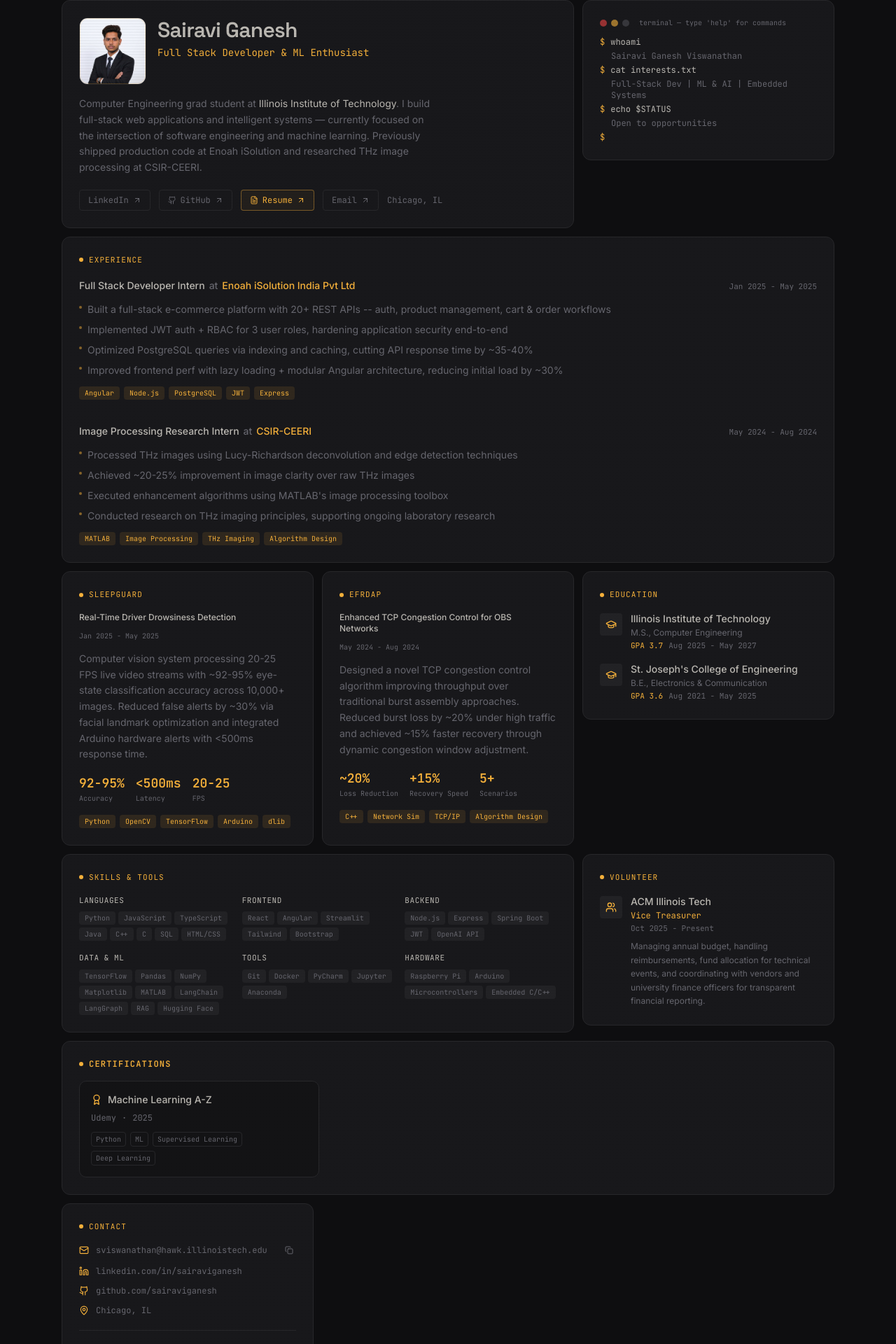
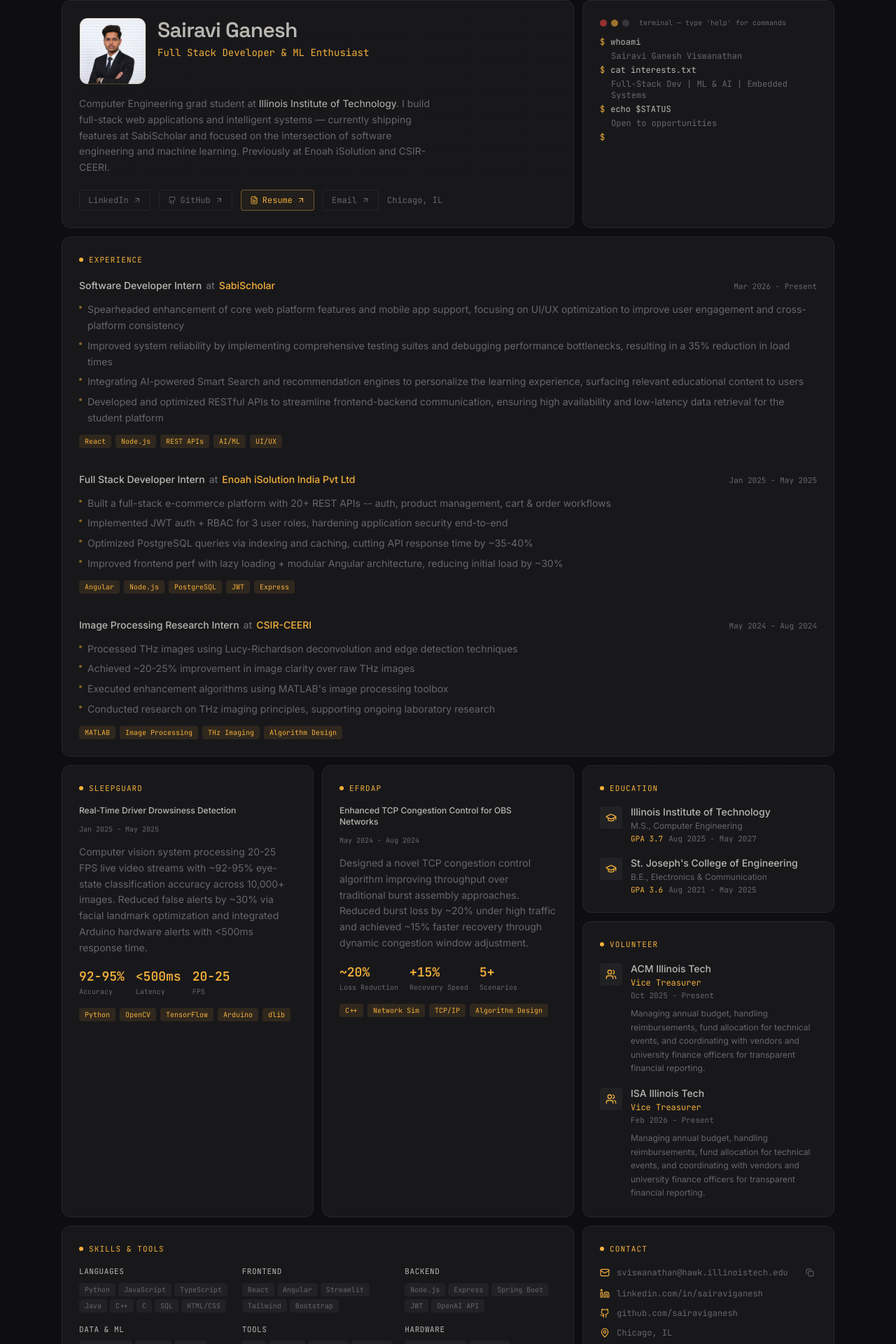
Before and after one commit to Thanos4304/PortFolio, a Next.js app: page / in a window 1280 px wide. Shown: the part 85-2005 px from the top of the page at 70% size. Built offline with nearby package versions, Linux system fonts and the light colour scheme.

Commit message:
lots of fixes

```diff
--- a/app/page.tsx
+++ b/app/page.tsx
@@ -22,7 +22,7 @@ export default function Home() {
           <FadeIn delay={0} className="md:col-span-2 lg:col-span-2 contents">
             <IdentityCard />
           </FadeIn>
-          <FadeIn delay={100}>
+          <FadeIn delay={100} className="h-full">
             <TerminalCard />
           </FadeIn>
 
@@ -31,30 +31,26 @@ export default function Home() {
             <ExperienceCards />
           </FadeIn>
 
-          {/* Row 3: Projects + Education */}
+          {/* Row 3+4: Projects & Skills (left 2 cols) + Education & Volunteer stacked (right col) */}
           <FadeIn delay={0} className="md:col-span-2 lg:col-span-2 contents">
             <ProjectCards />
           </FadeIn>
-          <FadeIn delay={100}>
+          <FadeIn delay={100} className="flex flex-col gap-3">
             <EducationCard />
+            <VolunteerCard />
           </FadeIn>
 
-          {/* Row 4: Skills + Volunteer */}
+          {/* Row 4: Skills + Contact */}
           <FadeIn delay={0} className="md:col-span-1 lg:col-span-2 contents">
             <SkillsGrid />
           </FadeIn>
-          <FadeIn delay={100}>
-            <VolunteerCard />
+          <FadeIn delay={100} className="h-full">
+            <ContactCard />
           </FadeIn>
 
           {/* Row 5: Certifications */}
           <FadeIn delay={0} className="md:col-span-2 lg:col-span-3 contents">
             <CertificationsCard />
-          </FadeIn>
-
-          {/* Row 6: Contact */}
-          <FadeIn delay={0} className="md:col-span-2 lg:col-span-3 contents">
-            <ContactCard />
           </FadeIn>
         </div>
       </main>
--- a/components/certifications-card.tsx
+++ b/components/certifications-card.tsx
@@ -5,8 +5,8 @@ const CERTIFICATIONS = [
   {
     title: "Machine Learning A-Z",
     issuer: "Udemy",
-    date: "2025",
-    url: "", // Add your certificate URL here
+    date: "2024",
+    url: "/certificates/udemymlcert.pdf",
     tags: ["Python", "ML", "Supervised Learning", "Deep Learning"],
   },
   // Add more certifications here in the future
--- a/components/contact-card.tsx
+++ b/components/contact-card.tsx
@@ -46,7 +46,7 @@ export function ContactCard() {
   }
 
   return (
-    <BentoCard label="Contact" className="lg:col-span-1" id="contact">
+    <BentoCard label="Contact" className="lg:col-span-1 h-full scroll-mt-16" id="contact">
       <div className="flex flex-col gap-3">
         {links.map((link) => {
           const Icon = link.icon
@@ -91,11 +91,6 @@ export function ContactCard() {
           )
         })}
       </div>
-      <div className="mt-5 border-t border-border pt-4">
-        <p className="font-mono text-[10px] text-muted-foreground">
-          Built with Next.js + Tailwind CSS
-        </p>
-      </div>
     </BentoCard>
   )
 }
--- a/components/experience-cards.tsx
+++ b/components/experience-cards.tsx
@@ -2,6 +2,18 @@ import { BentoCard } from "./bento-card"
 import { ArrowUpRight } from "lucide-react"
 
 const experiences = [
+  {
+    company: "SabiScholar",
+    role: "Software Developer Intern",
+    period: "Mar 2026 - Present",
+    bullets: [
+      "Spearheaded enhancement of core web platform features and mobile app support, focusing on UI/UX optimization to improve user engagement and cross-platform consistency",
+      "Improved system reliability by implementing comprehensive testing suites and debugging performance bottlenecks, resulting in a 35% reduction in load times",
+      "Integrating AI-powered Smart Search and recommendation engines to personalize the learning experience, surfacing relevant educational content to users",
+      "Developed and optimized RESTful APIs to streamline frontend-backend communication, ensuring high availability and low-latency data retrieval for the student platform",
+    ],
+    tech: ["React", "Node.js", "REST APIs", "AI/ML", "UI/UX"],
+  },
   {
     company: "Enoah iSolution India Pvt Ltd",
     role: "Full Stack Developer Intern",
@@ -30,8 +42,8 @@ const experiences = [
 
 export function ExperienceCards() {
   return (
-    <div id="experience" className="contents">
-      <BentoCard label="Experience" className="md:col-span-2 lg:col-span-3">
+    <div className="contents">
+      <BentoCard label="Experience" className="md:col-span-2 lg:col-span-3 scroll-mt-16" id="experience">
         <div className="flex flex-col gap-8">
           {experiences.map((exp) => (
             <div key={exp.company} className="group">
--- a/components/identity-card.tsx
+++ b/components/identity-card.tsx
@@ -4,11 +4,11 @@ import { ArrowUpRight, Github, FileText } from "lucide-react"
 
 // TODO: Update these with your actual links
 const GITHUB_URL = "https://github.com/sairaviganesh"
-const RESUME_URL = "/resume.pdf" // Add your resume PDF to /public/resume.pdf
+const RESUME_URL = "/resume/SAIRAVI GANESH (1).pdf"
 
 export function IdentityCard() {
   return (
-    <BentoCard className="md:col-span-2 lg:col-span-2" id="about">
+    <BentoCard className="md:col-span-2 lg:col-span-2 scroll-mt-16" id="about">
       <div className="flex flex-col gap-4">
         <div className="flex items-start gap-4">
           <div className="shrink-0">
@@ -40,9 +40,9 @@ export function IdentityCard() {
             Illinois Institute of Technology
           </span>
           . I build full-stack web applications and intelligent systems —
-          currently focused on the intersection of software engineering and
-          machine learning. Previously shipped production code at Enoah
-          iSolution and researched THz image processing at CSIR-CEERI.
+          currently shipping features at SabiScholar and focused on the
+          intersection of software engineering and machine learning. Previously
+          at Enoah iSolution and CSIR-CEERI.
         </p>
         <div className="flex flex-wrap items-center gap-3 pt-1">
           <a
--- a/components/project-cards.tsx
+++ b/components/project-cards.tsx
@@ -37,13 +37,13 @@ const projects = [
 
 export function ProjectCards() {
   return (
-    <div id="projects" className="contents">
+    <div className="contents">
       {projects.map((project, index) => (
         <BentoCard
           key={project.name}
           label={project.name}
-          className="md:col-span-1 lg:col-span-1"
-          id={index === 0 ? "projects-anchor" : undefined}
+          className="md:col-span-1 lg:col-span-1 scroll-mt-16"
+          id={index === 0 ? "projects" : undefined}
         >
           <div className="flex items-start justify-between gap-2">
             <div>
--- a/components/skills-grid.tsx
+++ b/components/skills-grid.tsx
@@ -43,7 +43,7 @@ export function SkillsGrid() {
   return (
     <BentoCard
       label="Skills & Tools"
-      className="md:col-span-2 lg:col-span-2"
+      className="md:col-span-2 lg:col-span-2 scroll-mt-16"
       id="skills"
     >
       <div className="grid grid-cols-2 gap-4 md:grid-cols-3">
--- a/components/terminal-card.tsx
+++ b/components/terminal-card.tsx
@@ -104,7 +104,7 @@ export function TerminalCard() {
   }
 
   return (
-    <BentoCard className="lg:col-span-1">
+    <BentoCard className="lg:col-span-1 h-full">
       {/* Title bar */}
       <div className="mb-3 flex items-center gap-1.5">
         <span className="h-2.5 w-2.5 rounded-full bg-destructive/60" />
--- a/components/volunteer-card.tsx
+++ b/components/volunteer-card.tsx
@@ -1,27 +1,46 @@
 import { BentoCard } from "./bento-card"
 import { Users } from "lucide-react"
+
+const VOLUNTEER = [
+  {
+    org: "ACM Illinois Tech",
+    role: "Vice Treasurer",
+    period: "Oct 2025 - Present",
+    description:
+      "Managing annual budget, handling reimbursements, fund allocation for technical events, and coordinating with vendors and university finance officers for transparent financial reporting.",
+  },
+  {
+    org: "ISA Illinois Tech",
+    role: "Vice Treasurer",
+    period: "Feb 2026 - Present",
+    description:
+      "Managing annual budget, handling reimbursements, fund allocation for technical events, and coordinating with vendors and university finance officers for transparent financial reporting.",
+  },
+]
 
 export function VolunteerCard() {
   return (
     <BentoCard label="Volunteer" className="lg:col-span-1">
-      <div className="flex gap-3">
+      <div className="flex flex-col gap-4">
+        {VOLUNTEER.map((item, i) => (
+          <div key={i} className="flex gap-3">
             <div className="mt-0.5 flex h-8 w-8 shrink-0 items-center justify-center rounded bg-secondary">
               <Users className="h-4 w-4 text-primary" />
             </div>
             <div className="flex flex-col gap-0.5">
               <span className="text-sm font-medium text-card-foreground">
-            ACM Illinois Tech
+                {item.org}
               </span>
-          <span className="font-mono text-xs text-primary">Vice Treasurer</span>
+              <span className="font-mono text-xs text-primary">{item.role}</span>
               <span className="font-mono text-[11px] text-muted-foreground">
-            Oct 2025 - Present
+                {item.period}
               </span>
               <p className="mt-1.5 text-xs leading-relaxed text-muted-foreground">
-            Managing annual budget, handling reimbursements, fund allocation for
-            technical events, and coordinating with vendors and university
-            finance officers for transparent financial reporting.
+                {item.description}
               </p>
             </div>
+          </div>
+        ))}
       </div>
     </BentoCard>
   )
```
Also changed, not shown: 2 other files (tests, documents, lock files or other folders). Lines whose indentation alone changed are shown as unchanged.
